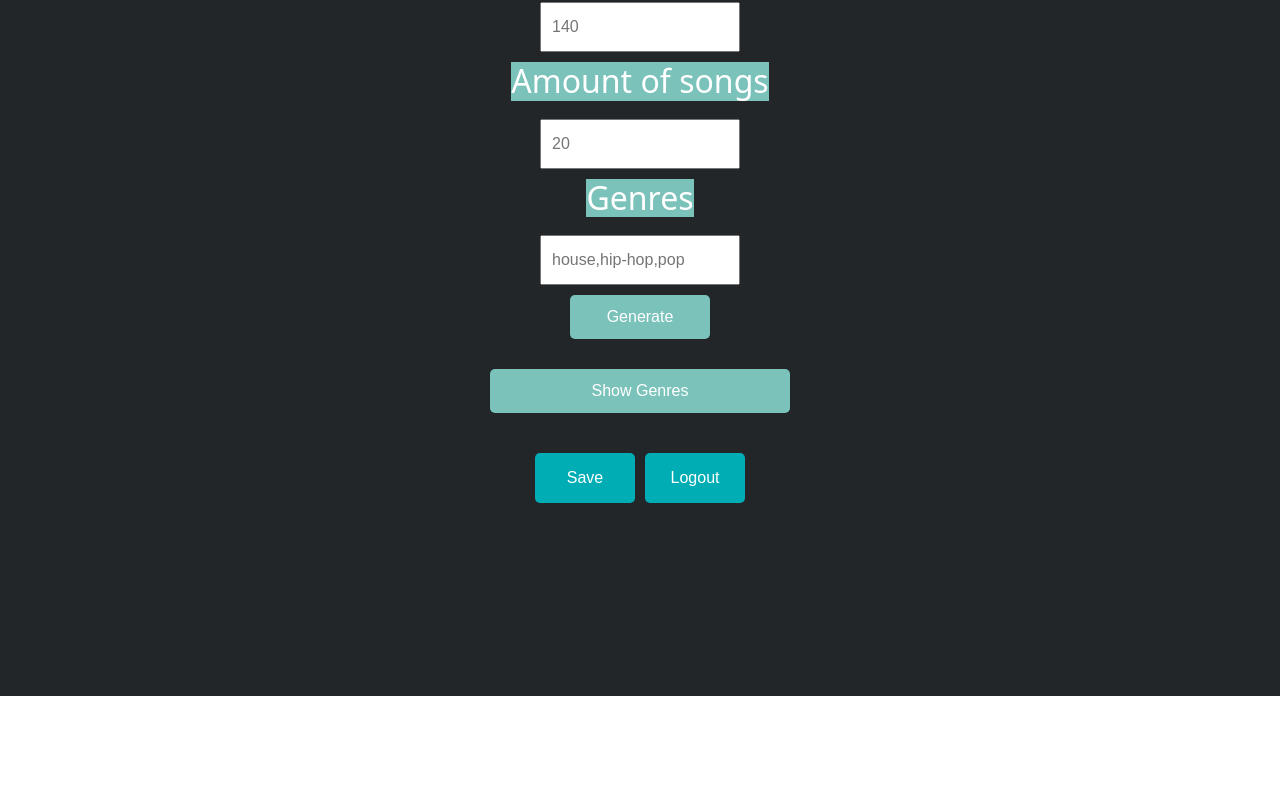
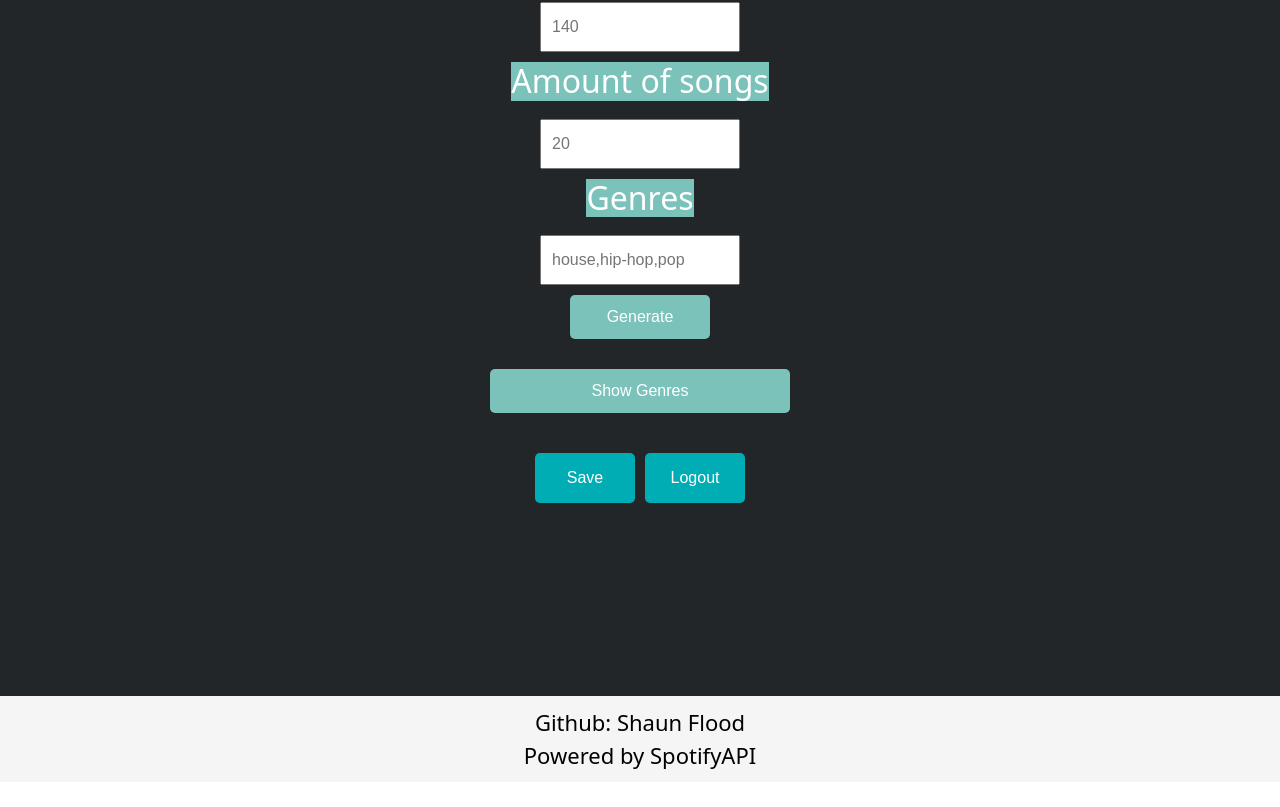
Before and after one commit to ShaunFlood/TempoFit, a React (Create React App) app in the folder client/: page /profile in a window 1280 px wide. Shown: the part 1754-2561 px from the top of the page. After the commit the page ends 2536 px from the top, so only its background shows below. Built offline with nearby package versions, Linux system fonts and the light colour scheme.

Commit message:
Added a footer

```diff
--- a/client/src/dashboard.css
+++ b/client/src/dashboard.css
@@ -43,12 +43,10 @@
   }
   .form-container {
     height: 100vh;
-    margin-bottom: 200px;
     background-color: #222629;
   }
   form{
     margin-top: 50px;
-    margin-bottom: 50px;
     height: 100%;
     width: 100%;
   }
@@ -159,7 +157,6 @@
   .text-container {
     margin: 0 auto;
     text-align: center;
-    margin-bottom: 200px;
   }
 
   .howto {
--- a/client/src/dashboard.js
+++ b/client/src/dashboard.js
@@ -1,5 +1,6 @@
 import './dashboard.css'
 import Recommendations from "./recommendations";
+import Footer from './footer';
 
 const Dashboard = () => {
   const videoPath = require('./starting.mp4')
@@ -27,15 +28,18 @@ return (
                     </video>
                   </div>
               </div>
-              <div className="gettingstarted">
+              <div>
                   <div className="text-container">
                       <a href="#form" class="hero-cta" style={{backgroundColor: "#00adb5"}}>Start Generating</a>
-                      <div className="form-container">
+                      <div>
                       <div id="form">
                         <Recommendations />
                         </div>
                       </div>
                   </div>
+              </div>
+              <div>
+                <Footer />
               </div>
             </div>
           </div>
--- /dev/null
+++ b/client/src/footer.css
@@ -0,0 +1,21 @@
+.footer {
+    background-color: #f5f5f5;
+    padding: 10px;
+    text-align: center;
+  }
+
+  .footer a {
+    color: #333;
+    text-decoration: none;
+    color: black;
+    text-align: center;
+    font-size: 22px;
+  }
+
+  .footer a:hover {
+    text-decoration: underline;
+  }
+
+  .footer p {
+    margin: 0;
+  }
--- /dev/null
+++ b/client/src/footer.js
@@ -0,0 +1,12 @@
+import './footer.css'
+
+const Footer = () => {
+return (
+    <div className="footer">
+        <a href="https://github.com/ShaunFlood">Github: Shaun Flood</a>
+        <p>Powered by SpotifyAPI</p>
+        </div>
+)
+}
+
+export default Footer
--- a/client/src/recommendations.js
+++ b/client/src/recommendations.js
@@ -251,8 +251,6 @@
                 )}
         </div>
 
-
-
           <div className="button-wrapper1">
         <button type="button" className="btn btn-primary" style={{ backgroundColor: '#00adb5', border: 'black', height: '50px', width: '100px', alignItem: 'centre'}} onClick={handleSave}>Save</button>
         <button onClick={() => window.location.href = 'http://localhost:8888/logout'} className="btn btn-primary" style={{ backgroundColor: '#00adb5', border: 'black', height: '50px', width: '100px', alignItem: 'centre', marginLeft: '10px'}}>Logout</button>
```
